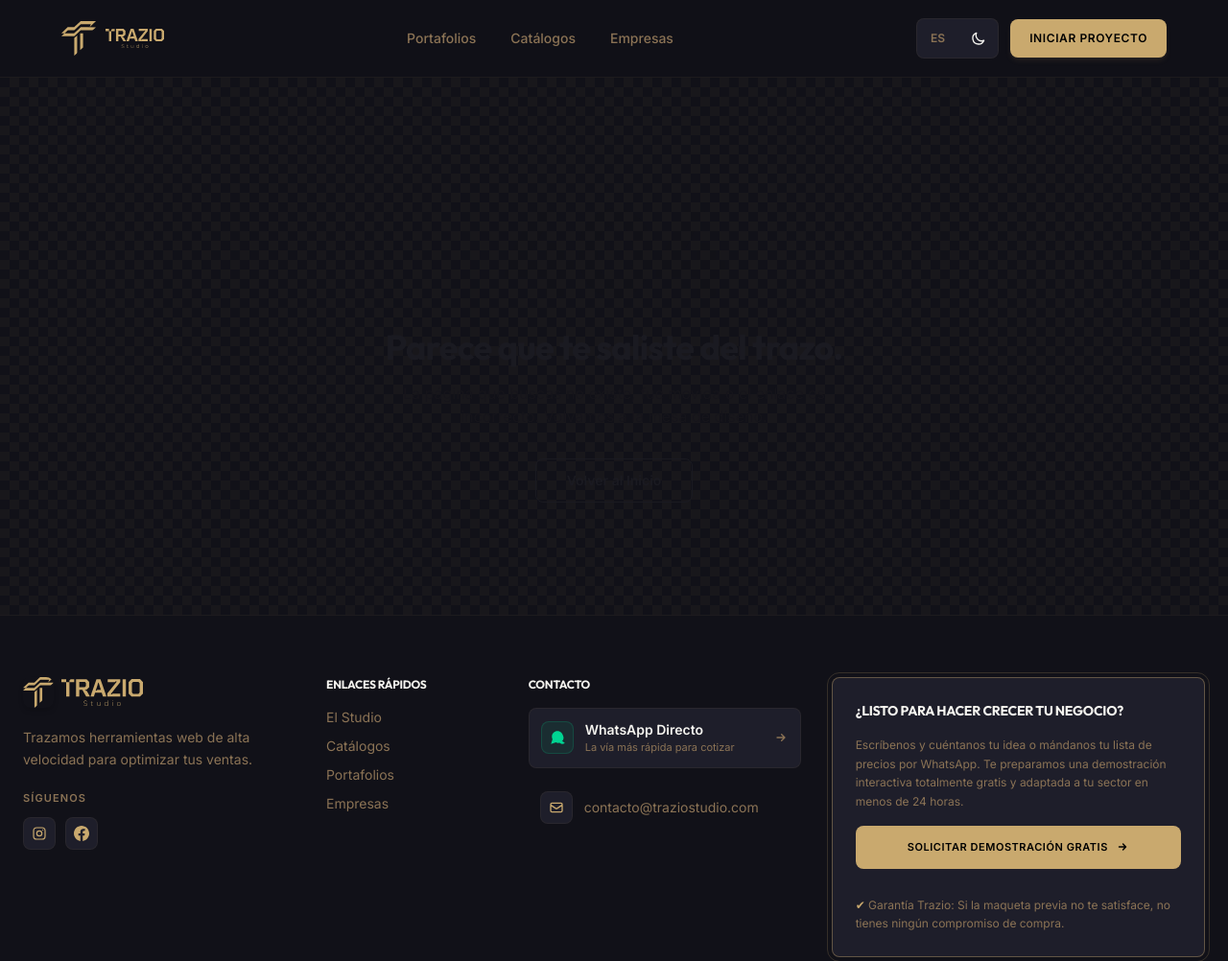
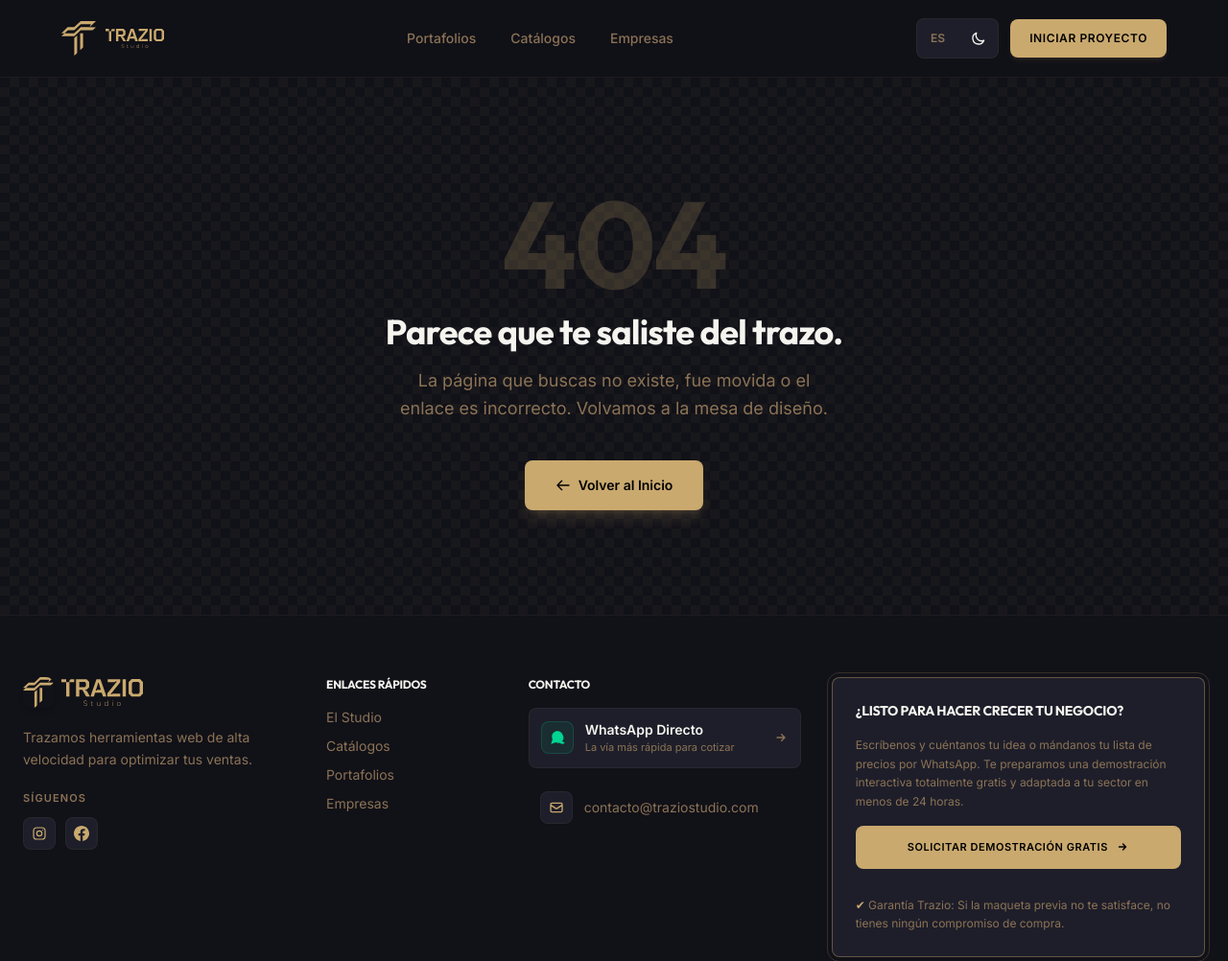
Before and after one commit to traziostudiodigital/trazio-web, a website: page 404.html in a window 1280 px wide. Shown: the top 1002 px of the page at 96% size. Drawn offline with Linux system fonts and the light colour scheme.

Commit message:
pagina 404 arreglada

```diff
--- a/404.html
+++ b/404.html
@@ -123,14 +123,21 @@
     <div id="mobile-menu-backdrop" class="md:hidden fixed inset-0 bg-black/70 z-40 hidden"></div>
 </header>
 
-    <main class="flex-grow bg-mesh-lines">
-        <section class="min-h-[70vh] flex flex-col items-center justify-center text-center px-6 animate-fade-in-up">
-    <h1 class="text-8xl md:text-9xl font-black text-custom-accent mb-4 tracking-tighter opacity-20">404</h1>
+    <main class="flex-grow relative">
+        <div class="bg-mesh-lines absolute inset-0 z-0 pointer-events-none opacity-30"></div>
+        <section class="min-h-[70vh] flex flex-col items-center justify-center text-center px-6 relative z-10 animate-fade-in-up">
+    <!-- El 404 Gigante -->
+    <h1 class="text-8xl md:text-9xl font-black text-custom-accent mb-2 tracking-tighter opacity-20 select-none">404</h1>
+
+    <!-- Textos -->
     <h2 class="text-3xl md:text-4xl font-bold text-custom-main mb-4">Parece que te saliste del trazo.</h2>
-    <p class="text-custom-muted mb-8 max-w-md mx-auto">
+    <p class="text-lg text-custom-muted mb-10 max-w-md mx-auto leading-relaxed">
         La página que buscas no existe, fue movida o el enlace es incorrecto. Volvamos a la mesa de diseño.
     </p>
-    <a href="index.html" class="px-8 py-3 text-sm font-bold text-custom-main border border-custom/20 rounded-lg hover:border-custom-accent transition-all">
+
+    <!-- Botón de regreso -->
+    <a href="index.html" class="inline-flex items-center gap-2 px-8 py-4 text-sm font-bold text-black bg-custom-accent rounded-lg hover:bg-custom-accent-hover transition-all shadow-lg shadow-custom-accent/20">
+        <svg class="w-4 h-4" fill="none" stroke="currentColor" stroke-width="2" viewBox="0 0 24 24"><path stroke-linecap="round" stroke-linejoin="round" d="M10 19l-7-7m0 0l7-7m-7 7h18"/></svg>
         Volver al Inicio
     </a>
 </section>
--- a/sitemap.xml
+++ b/sitemap.xml
@@ -20,4 +20,8 @@
     <loc>https://traziostudio.com/portafolio-tecnico.html</loc>
     <priority>0.8</priority>
   </url>
+  <url>
+    <loc>https://traziostudio.com/el-studio.html</loc>
+    <priority>0.6</priority>
+  </url>
 </urlset>
```
Also changed, not shown: componentes/404-content.html (+10 -4 lines), plantillas/404.template.html (+2 -1 lines), output.css.
